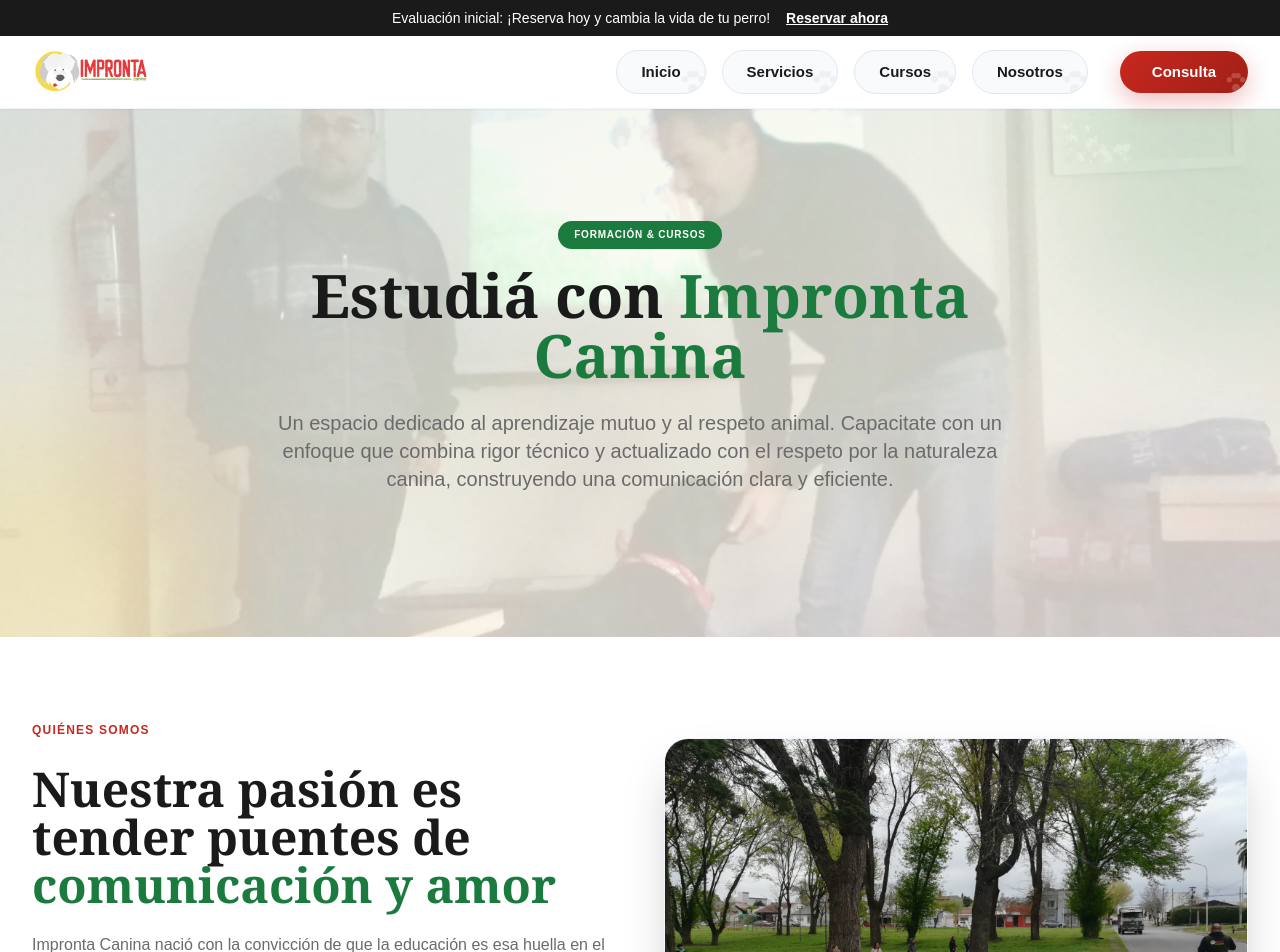
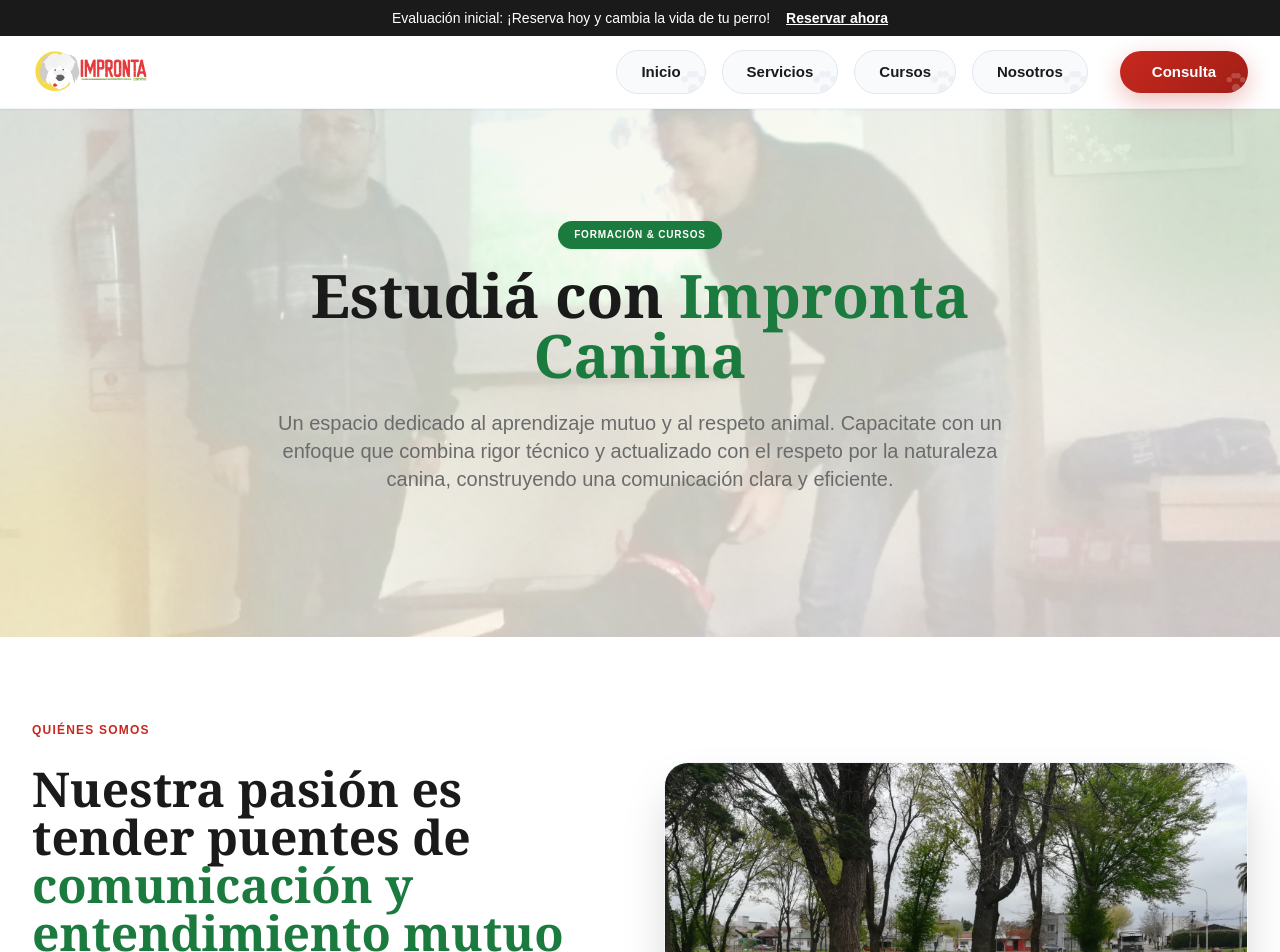
Before and after one commit to Wschanzze/impronta-canina, a Next.js app: page /cursos in a window 1280 px wide. Shown: the top 952 px of the page. Built offline with nearby package versions, Linux system fonts and the light colour scheme.

Commit message:
chore: update title in Quiénes Somos section to align with technical philosophy

```diff
--- a/src/app/cursos/page.tsx
+++ b/src/app/cursos/page.tsx
@@ -64,7 +64,7 @@
               </span>
               <h2 className="font-serif font-bold text-3xl md:text-5xl text-charcoal leading-tight">
                 Nuestra pasión es tender puentes de{' '}
-                <span className="text-verde">comunicación y amor</span>
+                <span className="text-verde">comunicación y entendimiento mutuo</span>
               </h2>
               <p className="text-slate-mid font-medium leading-relaxed text-sm md:text-base">
                 Impronta Canina nació con la convicción de que la educación es esa huella en el aprendizaje que forma una estructura emocional sólida y de confianza entre el perro y su tutor o guía. Con más de diez años de trayectoria tanto en el mundo de los perros de búsqueda como en el ámbito domiciliario, entendemos que la comunicación clara y eficiente forma un vínculo inquebrantable.
```
